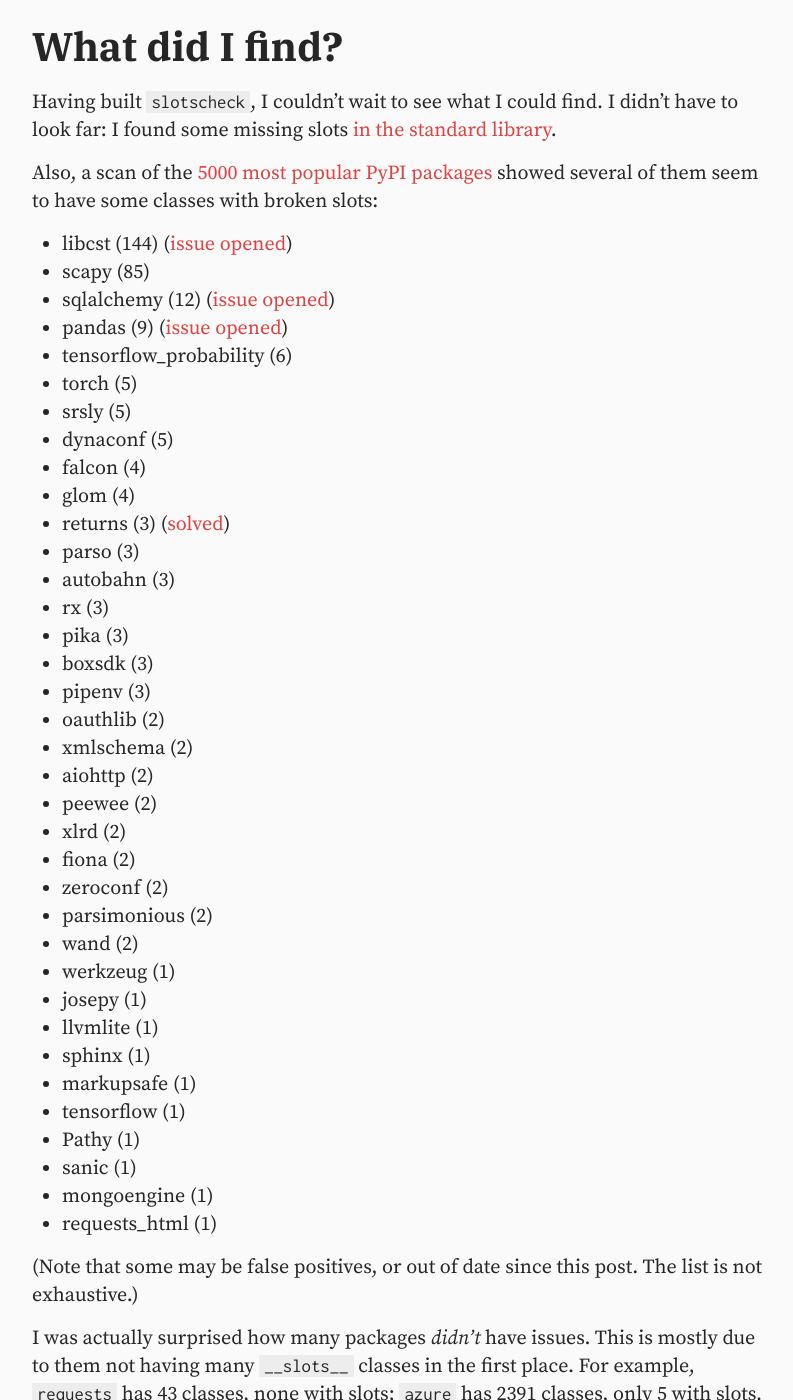
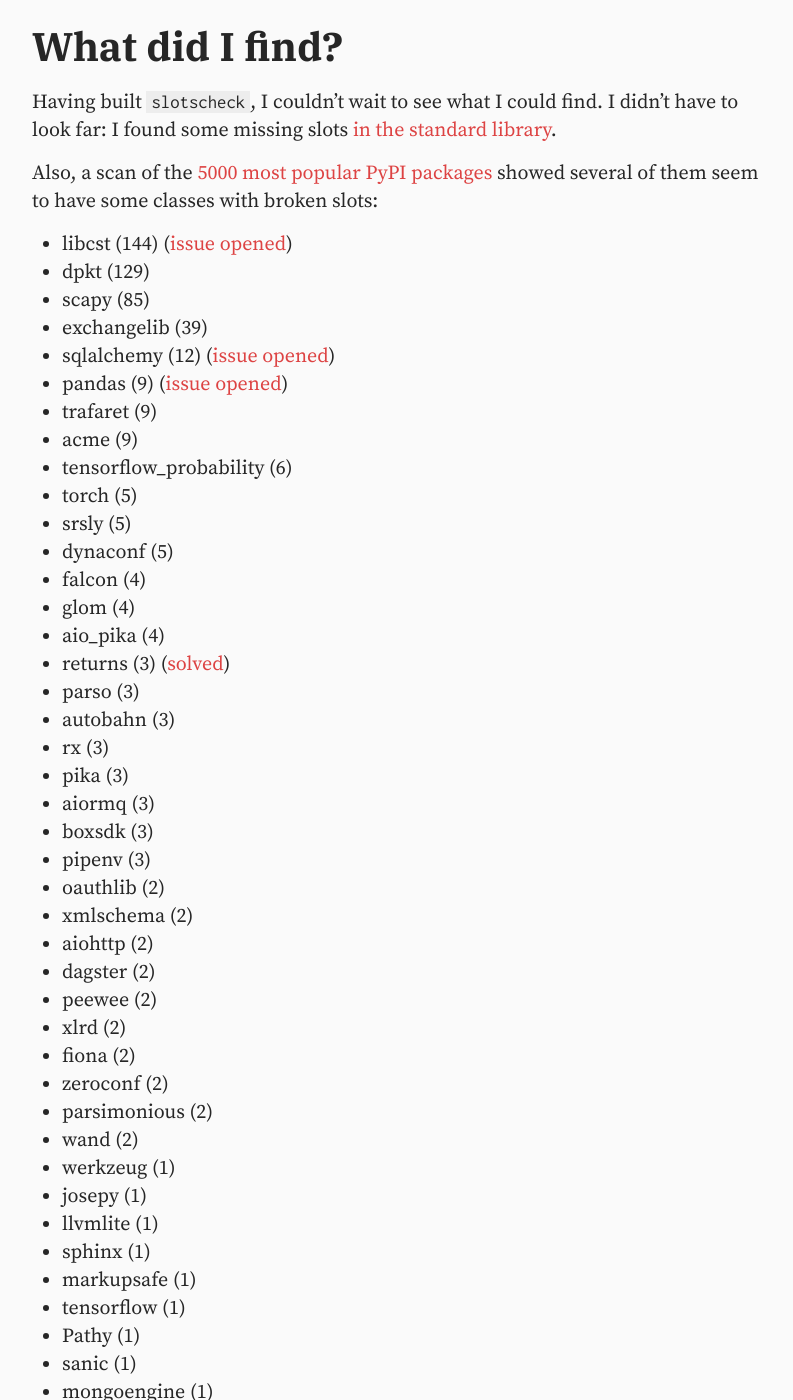
Before and after one commit to ariebovenberg/ariebovenberg.github.io, a Jekyll site: the page built from _posts/2022-01-03-finding-broken-slots-in-popular-python-libraries.md, in a window 1280 px wide and 1400 px high, scrolled down 2357 px. Shown: the whole window, without its empty margins (238-1031 px from the left). Built offline with Jekyll 4.4.1, drawn with Linux system fonts in a browser that asks for light colours.

Commit message:
add more libraries with potentially broken slots

```diff
--- a/_posts/2022-01-03-finding-broken-slots-in-popular-python-libraries.md
+++ b/_posts/2022-01-03-finding-broken-slots-in-popular-python-libraries.md
@@ -95,25 +95,32 @@ Also, a scan of the [5000 most popular PyPI packages](https://hugovk.github.io/t
 showed several of them seem to have some classes with broken slots:
 
 - libcst (144) ([issue opened](https://github.com/Instagram/LibCST/issues/574))
+- dpkt (129)
 - scapy (85)
+- exchangelib (39)
 - sqlalchemy (12) ([issue opened](https://github.com/sqlalchemy/sqlalchemy/issues/7527))
 - pandas (9) ([issue opened](https://github.com/pandas-dev/pandas/issues/45124))
+- trafaret (9)
+- acme (9)
 - tensorflow_probability (6)
 - torch (5)
 - srsly (5)
 - dynaconf (5)
 - falcon (4)
 - glom (4)
+- aio_pika (4)
 - returns (3) ([solved](https://github.com/dry-python/returns/pull/1147))
 - parso (3)
 - autobahn (3)
 - rx (3)
 - pika (3)
+- aiormq (3)
 - boxsdk (3)
 - pipenv (3)
 - oauthlib (2)
 - xmlschema (2)
 - aiohttp (2)
+- dagster (2)
 - peewee (2)
 - xlrd (2)
 - fiona (2)
```
